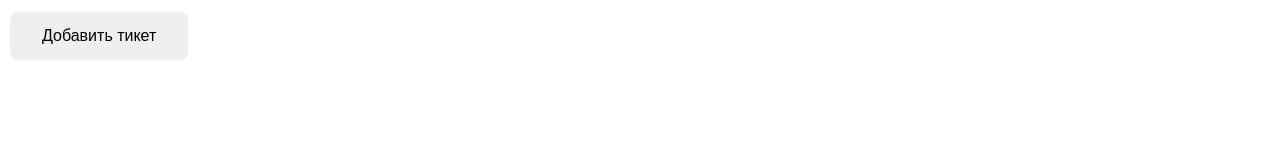
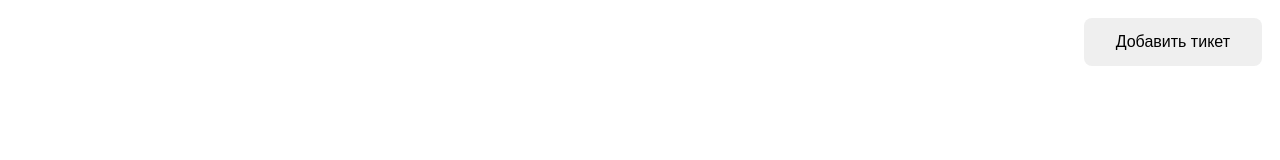
Before and after one commit to ankevich/ahj-http, a website built with webpack: page src/index.html in a window 1280 px wide. Built offline with nearby package versions, Linux system fonts and the light colour scheme.

Commit message:
layout fix

```diff
--- a/src/css/style.css
+++ b/src/css/style.css
@@ -1,3 +1,7 @@
+.container {
+  display: flex;
+  flex-direction: column;
+}
 button {
   border: none;
   padding: 15px 32px;
@@ -63,7 +67,8 @@ button {
 }
 
 #add-ticket-button {
-  margin-bottom: 10px;
+  margin: 10px;
+  align-self: flex-end;
 }
 
 .hidden {
--- a/src/index.html
+++ b/src/index.html
@@ -5,6 +5,7 @@
     <title>App</title>
   </head>
   <body>
+    <div class="container">
       <button id="add-ticket-button">Добавить тикет</button>
       <div id="tickets-list"></div>
       <div id="create-ticket-modal" class="hidden modal">
@@ -24,11 +25,14 @@
       </div>
       <div id="delete-ticket-modal" class="hidden modal">
         <span>Удалить тикет </span>
-      <span>Вы уверены, что хотите удалить тикет? Это действие необратимо</span>
+        <span
+          >Вы уверены, что хотите удалить тикет? Это действие необратимо</span
+        >
         <div class="actions">
           <button class="modal-close">Отмена</button>
           <button>OK</button>
         </div>
       </div>
+    </div>
   </body>
 </html>
```
Lines whose indentation alone changed are shown as unchanged.
